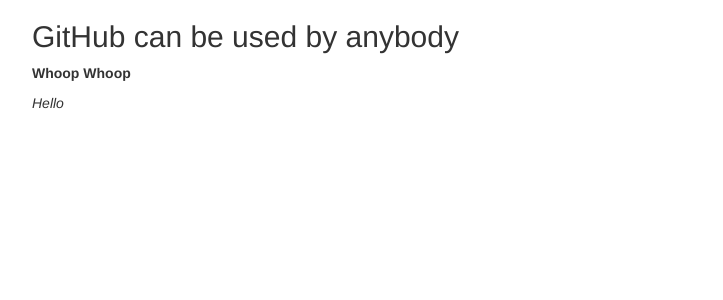
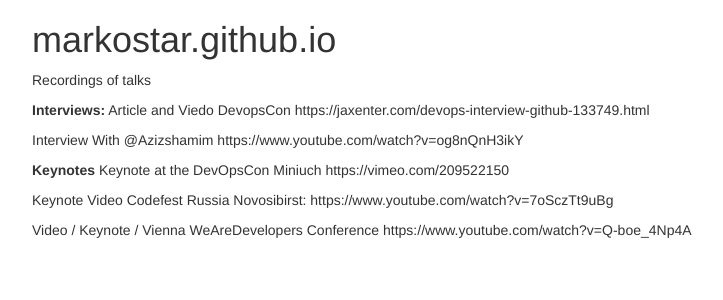
Before and after one commit to markostar/markostar.github.io, a Jekyll site: the page built from index.md, in a window 1280 px wide. Shown: the top 300 px of the page, without its empty margins (38-761 px from the left). Built offline with Jekyll 4.4.1, drawn with Linux system fonts in a browser that asks for light colours.

Commit message:
Update index.md

```diff
--- a/index.md
+++ b/index.md
@@ -3,8 +3,22 @@ title: Marko's test Webside
 layout: default
 ---
 
-## GitHub can be used by anybody
+# markostar.github.io
+Recordings of talks
 
-**Whoop Whoop**
+**Interviews:**
+Article and Viedo DevopsCon
+https://jaxenter.com/devops-interview-github-133749.html
 
-*Hello*
+Interview With @Azizshamim
+https://www.youtube.com/watch?v=og8nQnH3ikY
+
+**Keynotes**
+Keynote at the DevOpsCon Miniuch
+https://vimeo.com/209522150
+
+Keynote Video Codefest Russia Novosibirst:
+https://www.youtube.com/watch?v=7oSczTt9uBg
+
+Video / Keynote / Vienna WeAreDevelopers Conference
+https://www.youtube.com/watch?v=Q-boe_4Np4A
```
